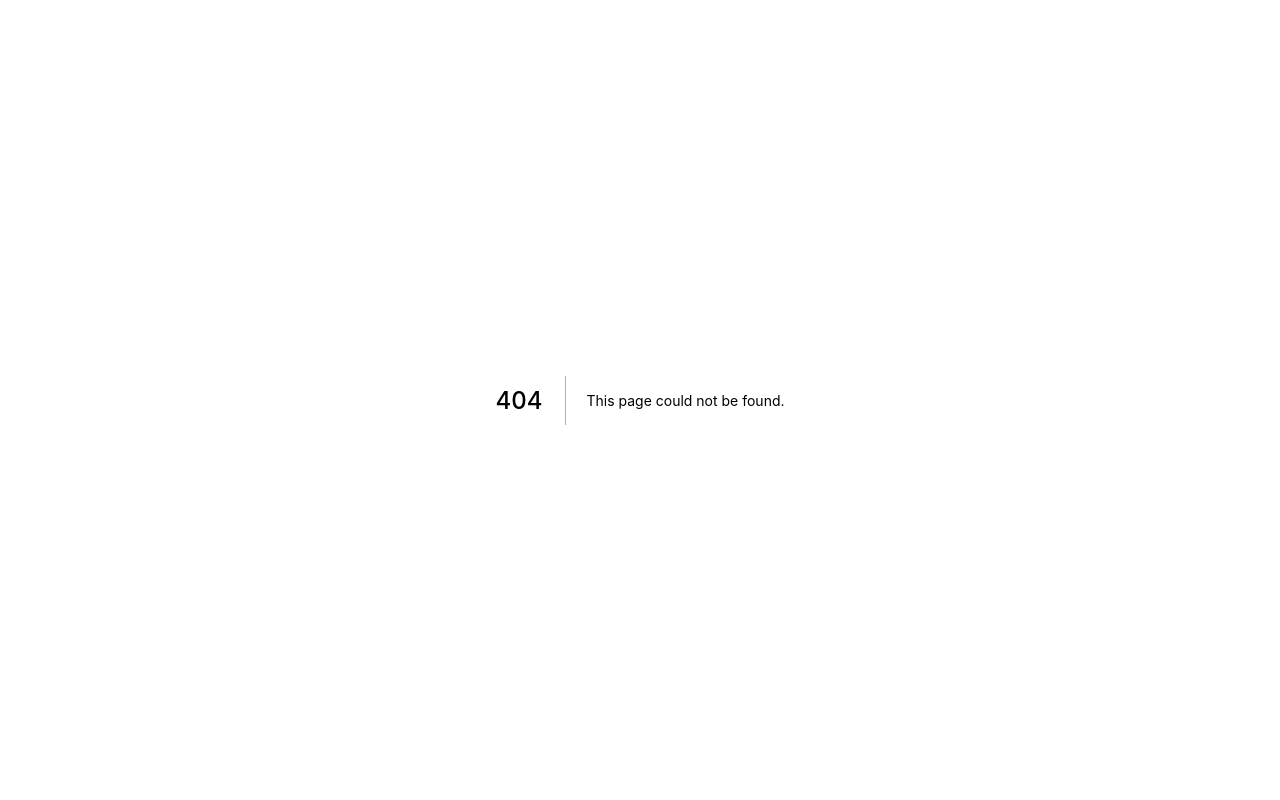
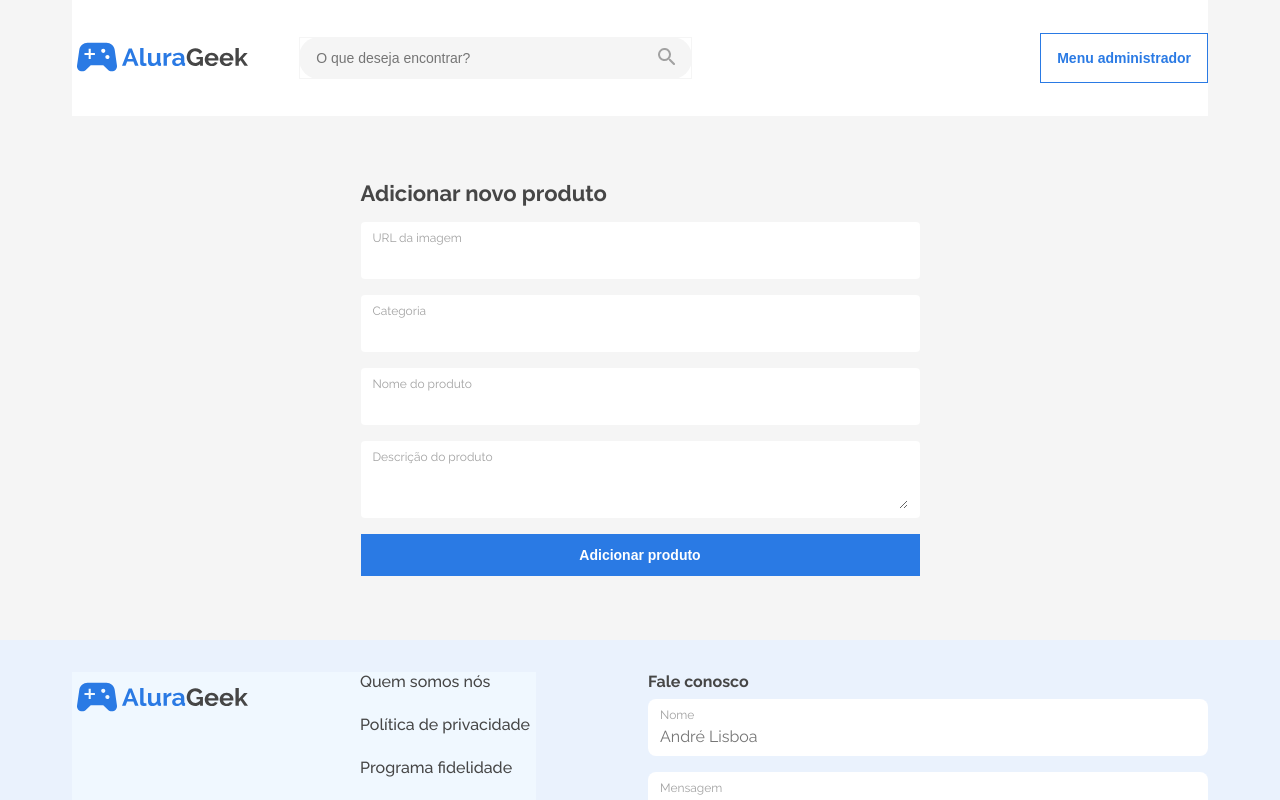
Before and after one commit to lucianakyoko/alura-challenges, a Next.js app in the folder frontend/: page /adicionar-produto in a window 1280 px wide. Before the commit this address had no page. Shown: the top 800 px of the page. Built offline with nearby package versions, Linux system fonts and the light colour scheme.

Commit message:
feat(frontend/screens): create RegisterNewProductScreen component

```diff
--- /dev/null
+++ b/frontend/pages/adicionar-produto.jsx
@@ -0,0 +1,3 @@
+import { RegisterNewProductScreen } from '../src/screens/RegisterNewProductScreen';
+
+export default RegisterNewProductScreen;
--- /dev/null
+++ b/frontend/src/screens/RegisterNewProductScreen/index.jsx
@@ -0,0 +1,60 @@
+import { Button } from "../../components/Button";
+import { Footer } from "../../components/Footer";
+import { Header } from "../../components/Header";
+
+import {
+  RegisterNewProductContainer,
+  RegisterNewProductContentWrapper,
+  RegisterNewProductFormWrapper,
+  RegisterNewProductInputWrapper,
+} from './style';
+
+export function RegisterNewProductScreen() {
+  return (
+    <RegisterNewProductContainer>
+      <Header
+        btnShow
+        btnTitle='Menu administrador'
+        btnStyle='secondary'
+        btnHref='/produtos'
+        padding='1.6rem'
+      />
+
+      <RegisterNewProductContentWrapper>
+        <h3>Adicionar novo produto</h3>
+        <RegisterNewProductFormWrapper action="">
+          <RegisterNewProductInputWrapper>
+            <label htmlFor="url">URL da imagem</label>
+            <input type="text" name="url" id="url"/>
+          </RegisterNewProductInputWrapper>
+
+          <RegisterNewProductInputWrapper>
+            <label htmlFor="category">Categoria</label>
+            <input type="text" name="category" id="category" />
+          </RegisterNewProductInputWrapper>
+
+          <RegisterNewProductInputWrapper>
+            <label htmlFor="product">Nome do produto</label>
+            <input type="text" name="product" id="product" />
+          </RegisterNewProductInputWrapper>
+
+          <RegisterNewProductInputWrapper>
+            <label htmlFor="description">Descrição do produto</label>
+            <textarea name="description" id="description"></textarea>
+          </RegisterNewProductInputWrapper>
+        </RegisterNewProductFormWrapper>
+
+        <span>
+          <Button
+            size={'100%'}
+            showBtn
+            title='Adicionar produto'
+            btnStyle='primary'
+          />
+        </span>
+      </RegisterNewProductContentWrapper>
+
+      <Footer />
+    </RegisterNewProductContainer>
+  );
+}
--- /dev/null
+++ b/frontend/src/screens/RegisterNewProductScreen/style.js
@@ -0,0 +1,75 @@
+import styled from "styled-components";
+import { colors } from "../../styles/colors";
+
+export const RegisterNewProductContainer = styled.div`
+  background-color: ${colors.primary.black05};
+`;
+
+export const RegisterNewProductContentWrapper = styled.div`
+  padding: 1.6rem;
+
+  display: flex;
+  flex-direction: column;
+  gap: 1.6rem;
+
+  h3 {
+    color: ${colors.primary.black100};
+    font-size: 2.2rem;
+    font-weight: 700;
+    line-height: 2.6rem;
+  }
+
+  @media screen and (min-width: 767px) {
+    padding: 3.2rem;
+  }
+
+  @media screen and (min-width: 900px) {
+    width: 55.9rem;
+    padding: 6.4rem 0;
+    margin: auto;
+  }
+`;
+
+export const RegisterNewProductFormWrapper = styled.form`
+  display: flex;
+  flex-direction: column;
+  gap: 1.6rem;
+`;
+
+export const RegisterNewProductInputWrapper = styled.div`
+  padding:  .8rem 1.2rem;
+
+  display: flex;
+  flex-direction: column;
+  gap: .4rem;
+
+  background-color: ${colors.primary.white100};
+  border-bottom: 1px solid transparent;
+  border-radius: .4rem;
+
+  transition: all .4s ease;
+
+  label {
+    color: ${colors.primary.black50};
+    font-size: 1.2rem;
+    font-weight: 400;
+    line-height: 1.6rem;
+  }
+
+  input, textarea {
+    color: ${colors.primary.black100};
+    font-size: 1.6rem;
+    font-weight: 400;
+    line-height: 2rem;
+
+    border: none;
+
+    &:focus {
+      outline: none;
+    }
+  }
+
+  &:hover {
+    border-bottom: 1px solid ${colors.primary.black30};
+  }
+`;
```
